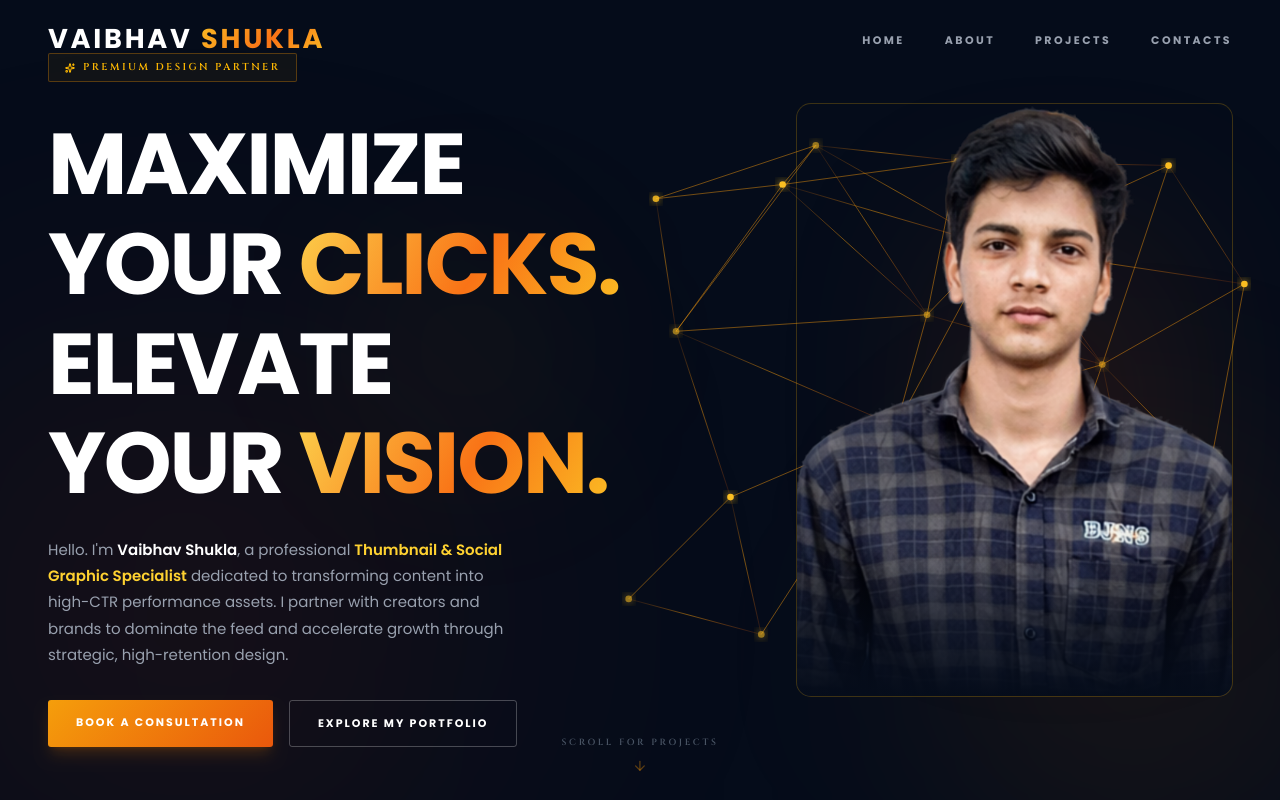
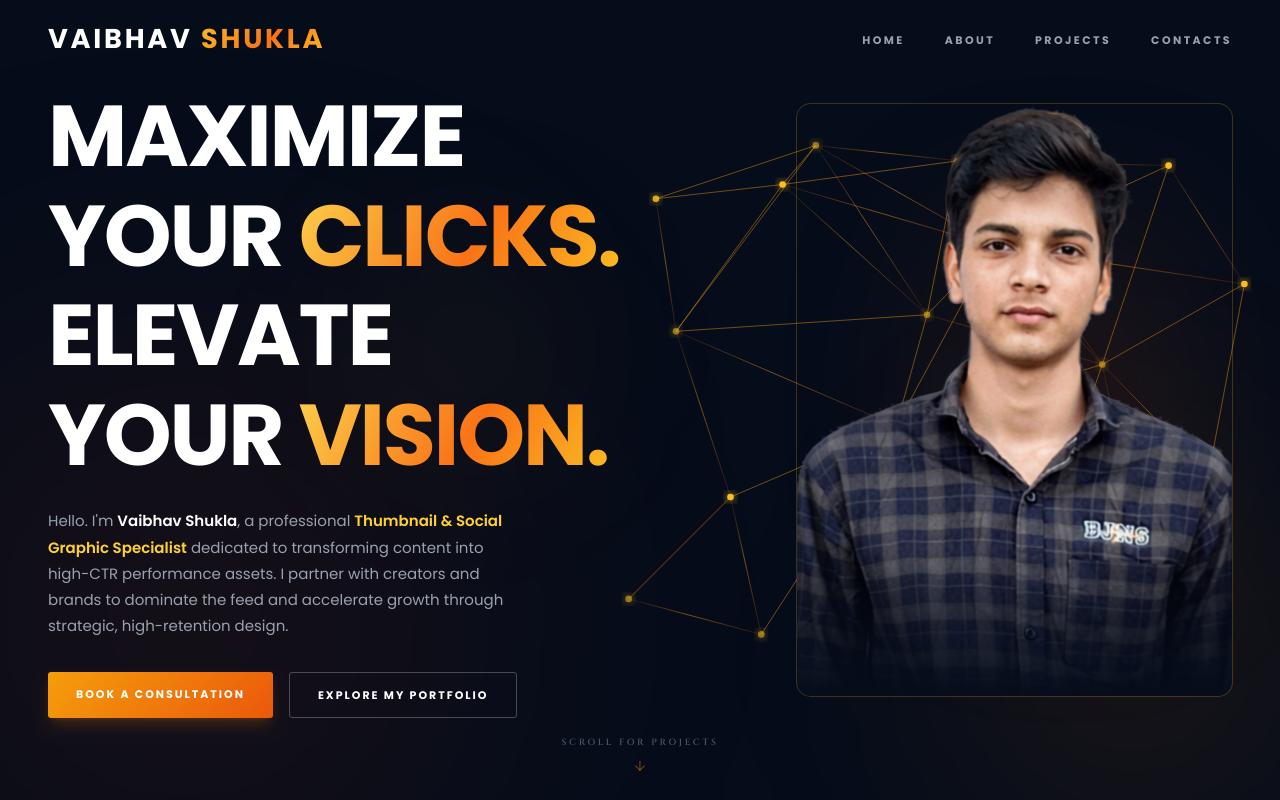
Before and after one commit to Vaibhav-webdev/Thumbnail, a Next.js app: page / in a window 1280 px wide. Shown: the top 800 px of the page. Built offline with nearby package versions, Linux system fonts and the light colour scheme.

Commit message:
Update Hero.js

```diff
--- a/src/app/components/Hero.js
+++ b/src/app/components/Hero.js
@@ -154,7 +154,7 @@ export default function Hero() {
           >
 
             {/* Badge */}
-            <motion.div variants={fadeUp} className="hidden md:block">
+            <motion.div variants={fadeUp} className="block md:hidden">
   {/* 'hidden' se mobile par chip jayega, 'md:block' se tablet/desktop par dikhega */}
   <span className="font-cinzel inline-flex items-center gap-2 rounded-[2px] border border-amber-500/30 bg-amber-400/5 px-4 py-1.5 text-[10px] font-semibold tracking-[0.25em] uppercase text-amber-400">
     <Sparkles size={10} strokeWidth={2.5} />
```
